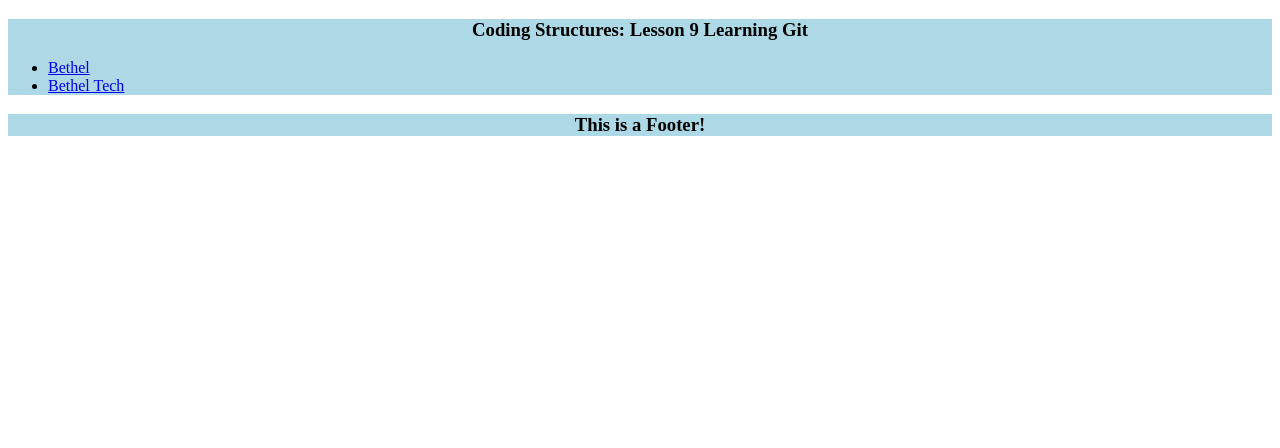
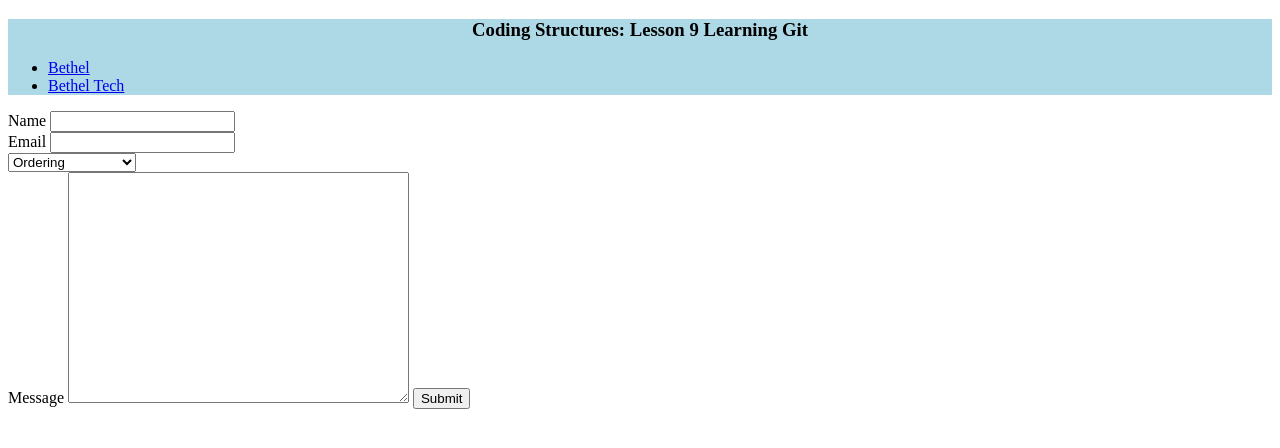
Before and after one commit to timbo84/l09-git, a plain HTML site: page index.html in a window 1280 px wide. Drawn offline with Linux system fonts and the light colour scheme.

Commit message:
added form to index.html file

```diff
--- a/index.html
+++ b/index.html
@@ -16,8 +16,24 @@
             </ul>
         </nav>
     </header>
-    <footer style=background-color:lightblue>
-        <h3 style=text-align:center>This is a Footer!</h3>
-    </footer>
+    <form>
+        <label>Name</label>
+        <input type="text" name="name" required /> <br>
+
+        <label>Email</label>
+        <input type="email" name="email" /><br>
+
+        <select name="department">
+        <option value="ordering" selected>Ordering</option>
+        <option value="shipping">Shipping</option>
+        <option value="cost-service">Customer Service</option>
+        </select><br>
+
+        <label>Message</label>
+        <textarea rows="15" cols="40" name="message"></textarea>
+
+        <button name="submit" type="submit">Submit</button>
+    </form>
+
 </body>
 </html>
```
